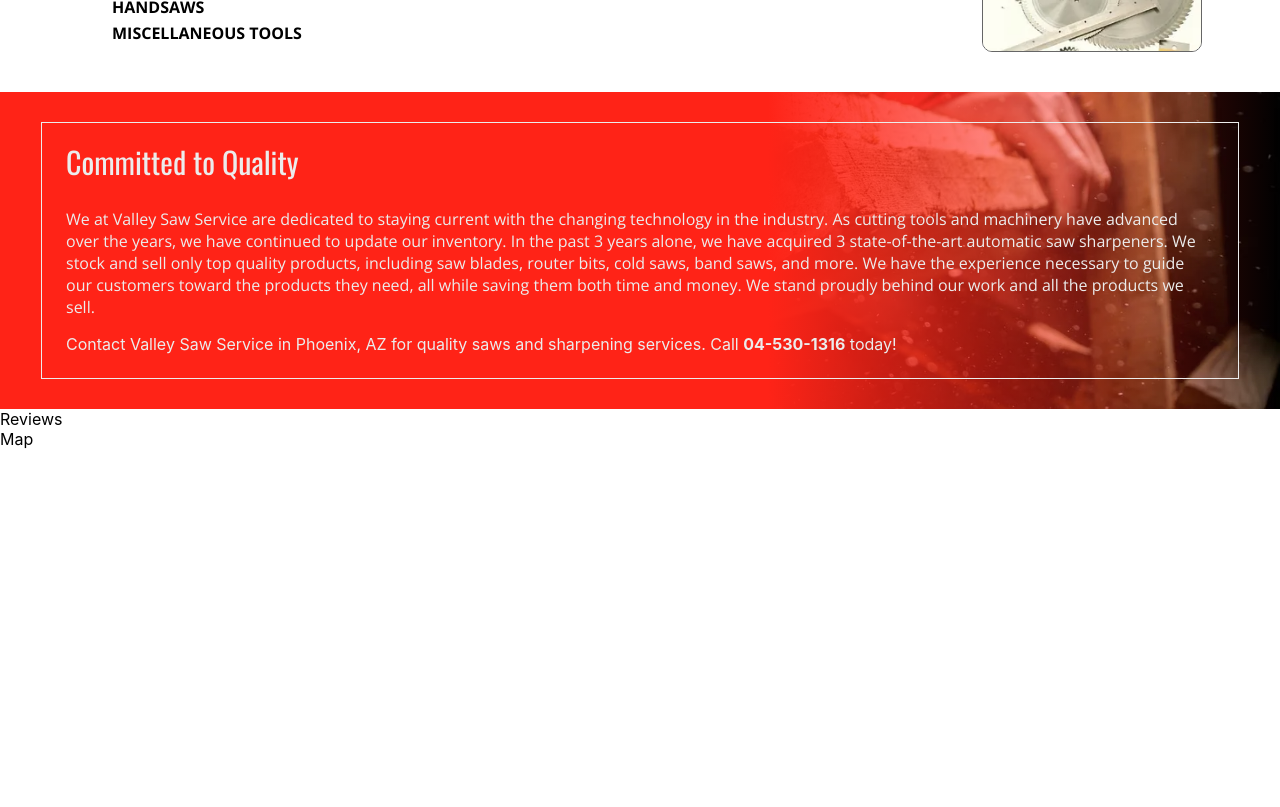
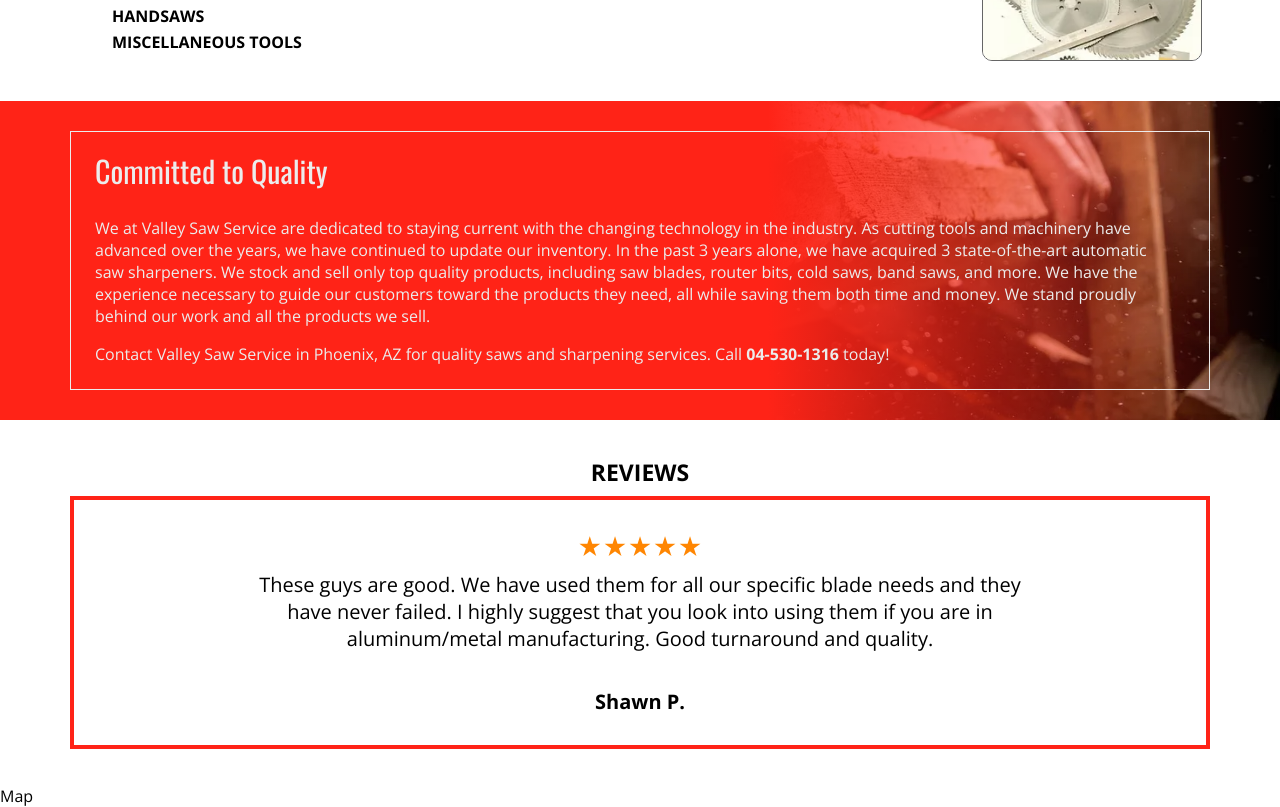
Before and after one commit to vdimition/valleysawservice_kresh, a React (Create React App) app: page / in a window 1280 px wide. Shown: the part 1460-2267 px from the top of the page. Before the commit the page ends 1909 px from the top, so only its background shows below. Built offline with nearby package versions, Linux system fonts and the light colour scheme.

Commit message:
feature: home section 4

```diff
--- a/public/index.html
+++ b/public/index.html
@@ -29,7 +29,7 @@
     <link rel="preconnect" href="https://fonts.gstatic.com" crossorigin>
     <link href="https://fonts.googleapis.com/css2?family=Open+Sans:wght@400;600;700&display=swap" rel="stylesheet">
     <link href="https://fonts.googleapis.com/css2?family=Open+Sans:wght@400;600;700&family=Oswald:wght@400;500;600;700&display=swap" rel="stylesheet">
-  </head>
+    <link href="https://fonts.googleapis.com/css2?family=Open+Sans:wght@400;600;700&family=Oswald:wght@400;500;600;700&family=Play:wght@400;700&display=swap" rel="stylesheet"> </head>
   <body>
     <noscript>You need to enable JavaScript to run this app.</noscript>
     <div id="root"></div>
--- a/src/components/pages/Home/BusinessPickUp/index.module.scss
+++ b/src/components/pages/Home/BusinessPickUp/index.module.scss
@@ -29,6 +29,7 @@
       flex-direction: column;
       gap: 2px;
       font-weight: 700;
+      font-family: Play, sans-serif;
 
       .contactPhone {
         color: $text-red;
--- a/src/components/pages/Home/CommittedToQuality/index.module.scss
+++ b/src/components/pages/Home/CommittedToQuality/index.module.scss
@@ -18,6 +18,7 @@
     border: 1px solid $border-white2;
     padding: 16px 32px 24px 24px;
     color: $text-white;
+    box-sizing: border-box;
 
     .title {
       font-size: 30px;
@@ -26,7 +27,6 @@
 
     .text {
       margin: 24px 0 16px;
-      font-family: 'Open Sans', sans-serif;
     }
 
     .bold {
--- /dev/null
+++ b/src/components/pages/Home/Reviews/index.module.scss
@@ -0,0 +1,44 @@
+@import "../../../../config";
+
+.wrapper {
+  padding: 36px 0;
+  display: flex;
+  justify-content: center;
+
+  .innerWrapper {
+
+    .title {
+      font-size: 23px;
+      font-weight: 700;
+      text-align: center;
+    }
+
+    .content {
+      min-height: 245px;
+      border: 4px solid $border-red;
+      text-align: center;
+      display: flex;
+      flex-direction: column;
+      justify-content: center;
+      align-items: center;
+      margin-top: 8px;
+
+      .stars {
+        color: $text-yellow;
+        font-size: 24px;
+      }
+
+      .review {
+        margin-top: 8px;
+        max-width: 790px;
+        font-size: 20px;
+      }
+
+      .author {
+        margin-top: 36px;
+        font-weight: 700;
+        font-size: 20px;
+      }
+    }
+  }
+}
--- a/src/components/pages/Home/Reviews/index.tsx
+++ b/src/components/pages/Home/Reviews/index.tsx
@@ -1,7 +1,20 @@
 import React, { type FC } from 'react'
 
+import s from './index.module.scss'
+
 export const Reviews: FC = () => (
-    <div>
-        Reviews
+    <div className={s.wrapper}>
+        <div className={`container ${s.innerWrapper}`}>
+            <div className={s.title}>REVIEWS</div>
+            <div className={s.content}>
+                <div className={s.stars}>★★★★★</div>
+                <div className={s.review}>
+                    These guys are good. We have used them for all our specific blade needs and
+                    they have never failed. I highly suggest that you look into using them if you are in
+                    aluminum/metal manufacturing. Good turnaround and quality.
+                </div>
+                <div className={s.author}>Shawn P.</div>
+            </div>
+        </div>
     </div>
 )
--- a/src/components/pages/Home/SawSharpening/index.module.scss
+++ b/src/components/pages/Home/SawSharpening/index.module.scss
@@ -11,6 +11,7 @@
       color: $text-red;
       margin-bottom: 24px;
       font-size: 36px;
+      font-family: Oswald, sans-serif;
     }
 
     .titleBorder {
@@ -25,8 +26,6 @@
       justify-content: space-between;
 
       .text {
-        font-family: 'Open Sans', sans-serif;
-
         .bold {
           font-weight: 700;
         }
--- a/src/config.scss
+++ b/src/config.scss
@@ -5,6 +5,7 @@
 $text-dark-gray: #333333;
 $text-gray: #757575;
 $text-light-gray: #CCCCCC;
+$text-yellow: #ff8602;
 
 $background-white: #FFFFFF;
 $background-black: #000000;
--- a/src/index.css
+++ b/src/index.css
@@ -1,6 +1,6 @@
 body {
     margin: 0;
-    font-family: -apple-system, BlinkMacSystemFont, 'Segoe UI', 'Roboto', 'Oxygen',
+    font-family: 'Open Sans', -apple-system, BlinkMacSystemFont, 'Segoe UI', 'Roboto', 'Oxygen',
     'Ubuntu', 'Cantarell', 'Fira Sans', 'Droid Sans', 'Helvetica Neue',
     sans-serif;
     -webkit-font-smoothing: antialiased;
```
